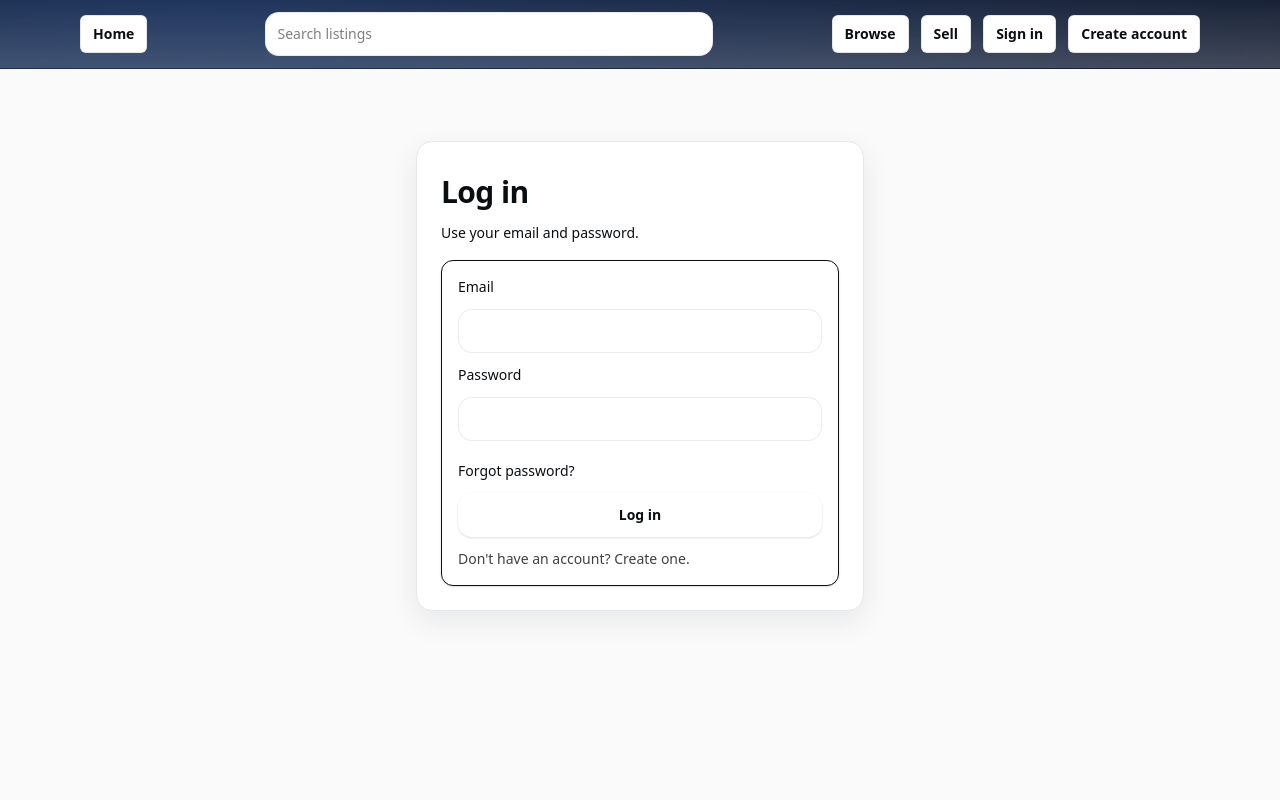
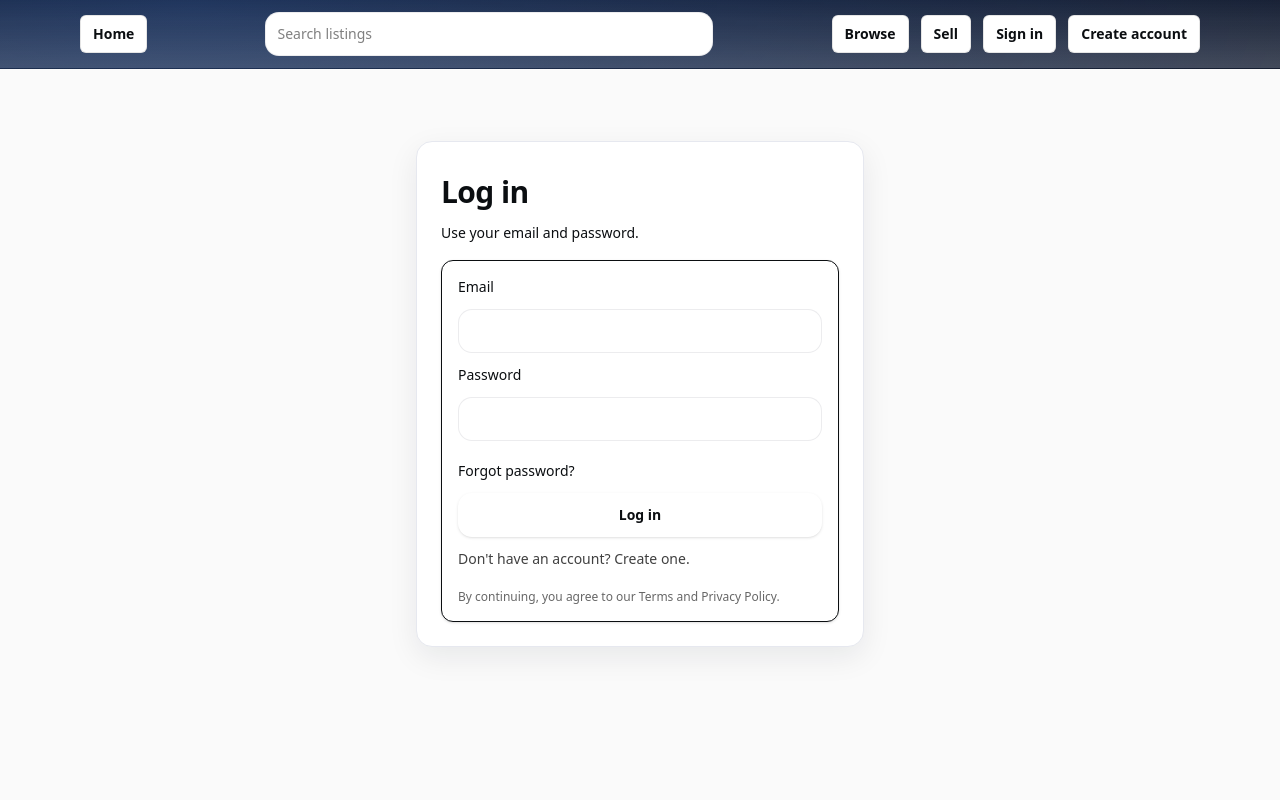
Before and after one commit to TradeFlow1/bidra, a Next.js app: page /auth/login in a window 1280 px wide. Shown: the top 800 px of the page. Built offline with nearby package versions, Linux system fonts and the light colour scheme; no server answers.

Commit message:
Login: add Terms and Privacy links

```diff
--- a/app/auth/login/page.tsx
+++ b/app/auth/login/page.tsx
@@ -74,7 +74,13 @@ export default function Login() {
               Create one
             </Link>.
           </div>
-        </form>
+                  <div className="pt-2 text-xs text-black/60">
+            By continuing, you agree to our{" "}
+            <Link href="/legal/terms" className="bd-link">Terms</Link>
+            {" "}and{" "}
+            <Link href="/legal/privacy" className="bd-link">Privacy Policy</Link>.
+          </div>
+</form>
       </Card>
       </div>
     </main>
```
